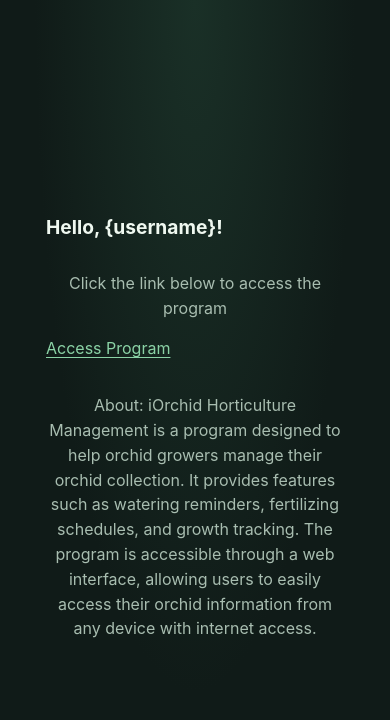
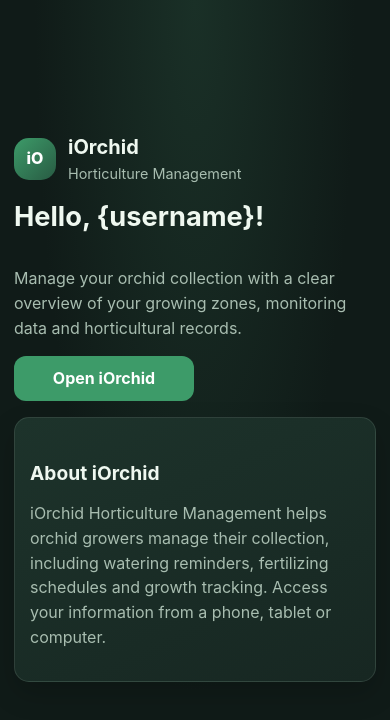
Before and after one commit to Anonymous-birthman2024/iOrchid-Horticulture-Management, a plain HTML site: page public/index.html in a window 390 px wide. Drawn offline with Linux system fonts and the light colour scheme; a web font is replaced by a local one.

Commit message:
Redesign frontend for responsive mobile experience

```diff
--- a/public/index.html
+++ b/public/index.html
@@ -2,37 +2,24 @@
 <html lang="en">
 <head>
   <meta charset="UTF-8">
+  <meta name="viewport" content="width=device-width, initial-scale=1">
+  <meta name="theme-color" content="#101b18">
   <title>iOrchid Horticulture Management</title>
   <link rel="stylesheet" href="generalStyle.css">
-        <style>
-            body {
-                display: flex;
-                align-items: center;
-                justify-content: center;
-                min-height: 100vh;
-                text-align: center;
-            }
-
-            .home-panel {
-                max-width: 900px;
-                padding: 32px;
-            }
-
-            .home-panel > * {
-                margin-bottom: 16px;
-            }
-
-            a {
-                display: inline-block;
-            }
-        </style>
 </head>
 <body>
-        <div class="home-panel">
-            <h2>Hello, {username}!</h2>
-            <p>Click the link below to access the program</p>
-            <a href="/program">Access Program</a>
-            <p>About: iOrchid Horticulture Management is a program designed to help orchid growers manage their orchid collection. It provides features such as watering reminders, fertilizing schedules, and growth tracking. The program is accessible through a web interface, allowing users to easily access their orchid information from any device with internet access.</p>
+  <main class="home-panel">
+    <div class="brand">
+      <div class="logo" aria-hidden="true">iO</div>
+      <div><div class="title">iOrchid</div><div class="subtitle">Horticulture Management</div></div>
     </div>
+    <h1>Hello, {username}!</h1>
+    <p>Manage your orchid collection with a clear overview of your growing zones, monitoring data and horticultural records.</p>
+    <a class="btn-primary" href="/program">Open iOrchid</a>
+    <section class="card">
+      <h2>About iOrchid</h2>
+      <p>iOrchid Horticulture Management helps orchid growers manage their collection, including watering reminders, fertilizing schedules and growth tracking. Access your information from a phone, tablet or computer.</p>
+    </section>
+  </main>
 </body>
 </html>
```
Lines whose indentation alone changed are shown as unchanged.
